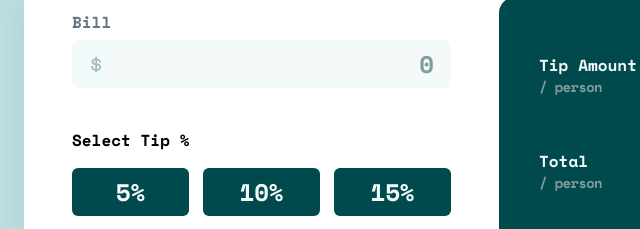
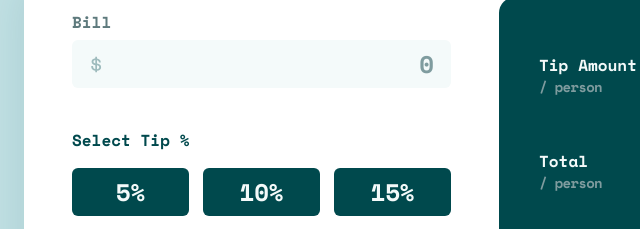
Before and after one commit to haquanq-frontendmentor/tip-calculator-app, a website: page app/index.html in a window 1280 px wide. Shown: the part 330-559 px from the top of the page, 156-796 px from the left. Drawn offline with nearby package versions, Linux system fonts and the light colour scheme.

Commit message:
Update CSS

```diff
--- a/app/main.css
+++ b/app/main.css
@@ -194,6 +194,7 @@ input[type="number"] {
     justify-content: space-between;
     margin-bottom: 1.25rem;
     padding: 0;
+    color: var(--clr-cyan-900);
 }
 .tip-rate__label-error {
     color: var(--clr-red-500);
```
